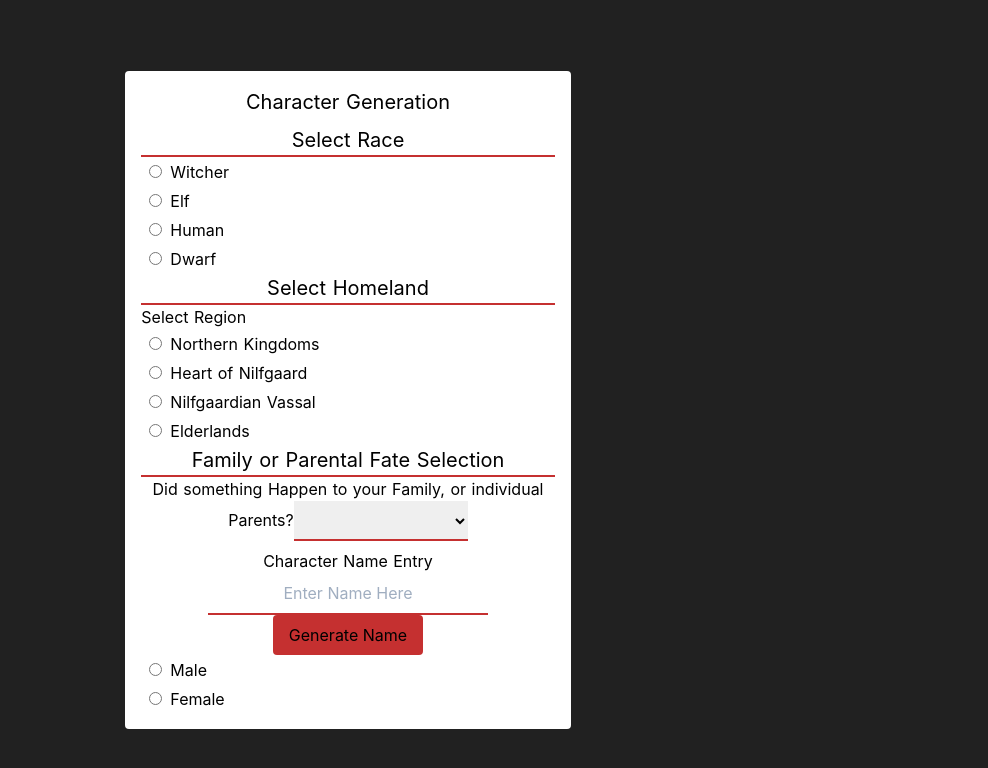
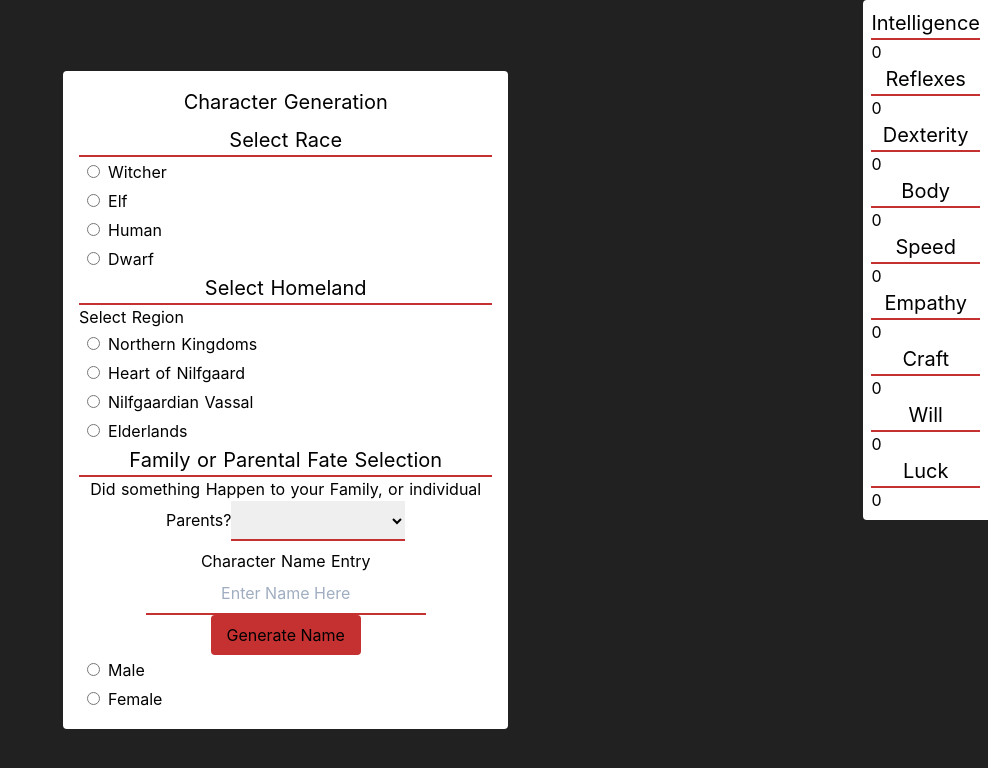
Before and after one commit to Kvasir111/Far-North, a Nuxt app: page / in a window 1280 px wide. Shown: the top 768 px of the page, without its empty margins (292-1280 px from the left). Built offline with nearby package versions, Linux system fonts and the light colour scheme; what @tailwindcss/custom-forms would draw is missing.

Commit message:
fixed stat display so it displays on the right of the screen

```diff
--- a/components/statsDisplay.vue
+++ b/components/statsDisplay.vue
@@ -1,13 +1,18 @@
 <template>
-	<div>
-
+	<div class="bg-white  mx-auto float-left rounded-tl rounded-bl p-2">
+    <ul :key="index" v-for="(stat, index) in characterStats.stats">
+      <li>
+        <h2>{{stat.stat}}</h2>
+        <h3>{{stat.value}}</h3>
+      </li>
+    </ul>
   </div>
 </template>
 
 <script>
   export default {
     name: 'statsDisplay',
-    props: [],
+    props: ['characterStats'],
   }
 </script>
 
--- a/pages/index.vue
+++ b/pages/index.vue
@@ -98,14 +98,19 @@
       </div>
     </div>
     </div>
+    <div>
+      <stats-display v-bind:character-stats="character" />
+    </div>
   </div>
   </form>
 </template>
 
 <script>
 
+    import StatsDisplay from '../components/statsDisplay'
     export default {
         components: {
+          StatsDisplay
         },
         data : function () {
             return{
@@ -145,6 +150,11 @@
                     {stat: 'Stun', value: 0},
                     {stat: 'Run', value: 0}, //the run stat is derived from the speed stat
                     {stat: 'Leap', value: 0},
+                    {stat: 'Hit Points', value: 0},
+                    {stat: 'Stamina', value: 0},
+                    {stat: 'Encumbrance', value: 0},
+                    {stat: 'Recovery', value: 0},
+                    {stat: 'Punch & Kick', value: 0},
                   ],
 
                     //holds all the player gear
```
